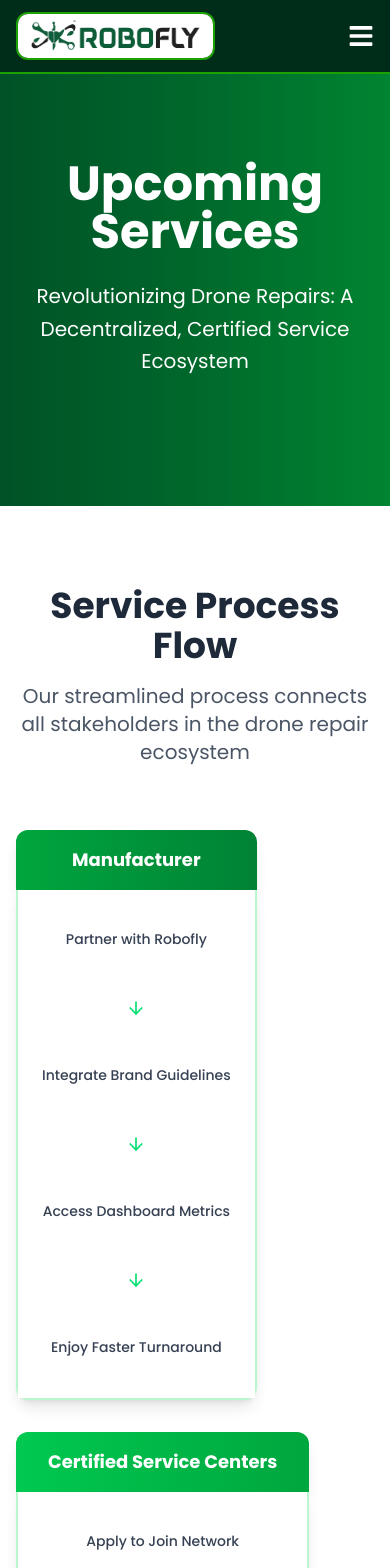
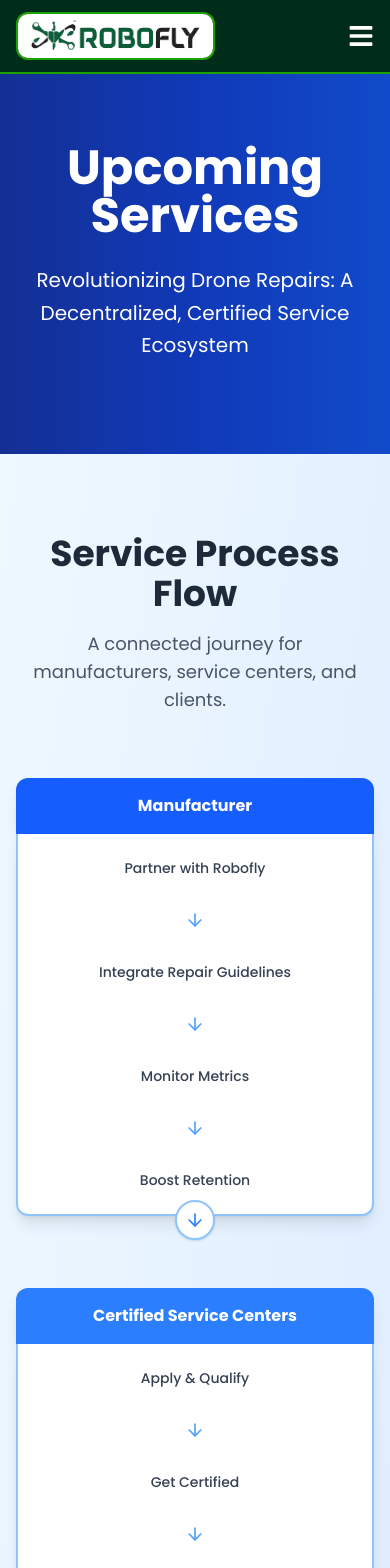
Before and after one commit to soham-0-0-7/Robofly-website, a Next.js app: page /upcoming_services in a window 390 px wide. Shown: the top 1568 px of the page. Built offline with nearby package versions, Linux system fonts and the light colour scheme.

Commit message:
changed the theme to cool blue, added view animaitons, adjusted some elements for mobile view

```diff
--- a/src/app/upcoming_services/page.tsx
+++ b/src/app/upcoming_services/page.tsx
@@ -1,12 +1,29 @@
-'use client';
-import React, { useState, useEffect } from 'react';
-import { ArrowRight, Factory, Settings, Users, CheckCircle, Clock, Shield, Star, ArrowDown } from 'lucide-react';
-import { Button } from '../../components/ui/button';
-import { Card, CardContent } from '../../components/ui/card';
-import Link from "next/link"
+"use client";
+import React, { useState, useEffect, useRef } from "react";
+import {
+  ArrowRight,
+  Factory,
+  Settings,
+  Users,
+  CheckCircle,
+  Clock,
+  Shield,
+  Star,
+  ArrowDown,
+} from "lucide-react";
+import { Card, CardContent } from "../../components/ui/card";
+import Link from "next/link";
+import { motion, useInView, AnimatePresence } from "framer-motion";
+
 const Page = () => {
   const [activeSection, setActiveSection] = useState<number | null>(null);
   const [isVisible, setIsVisible] = useState(false);
+
+  const flowchartRef = useRef(null);
+  const isFlowchartInView = useInView(flowchartRef, {
+    once: true,
+    margin: "-100px",
+  });
 
   useEffect(() => {
     setIsVisible(true);
@@ -14,302 +31,313 @@ const Page = () => {
 
   const flowchartData = [
     {
-      id: 'manufacturer',
-      title: 'Manufacturer',
+      id: "manufacturer",
+      title: "Manufacturer",
       icon: Factory,
-      color: 'bg-green-600',
-      position: 'left',
-      connections: ['certified-centers'],
+      color: "bg-blue-600",
+      position: "left",
+      connections: ["certified-centers"],
       subPoints: [
         {
-          title: 'Partner with Robofly',
+          title: "Partner with Robofly",
           icon: CheckCircle,
           details: [
-            'Sign a collaboration agreement to join Robofly\'s repair ecosystem.',
-            'Share brand specifications and repair expectations.',
-            'Get listed as an official drone brand partner.',
-            'Gain visibility on Robofly\'s certified network.'
-          ]
+            "Sign a collaboration agreement.",
+            "Upload brand repair expectations.",
+            "Become a verified partner.",
+          ],
         },
         {
-          title: 'Integrate Brand-Specific Repair Guidelines',
+          title: "Integrate Repair Guidelines",
           icon: Settings,
           details: [
-            'Upload model-wise repair SOPs and manuals.',
-            'Define required tools and parts for repairs.',
-            'Set safety and calibration standards for your drones.',
-            'Ensure alignment with warranty policies.'
-          ]
+            "Upload SOPs and manuals.",
+            "Define tools and standards.",
+            "Align warranty policies.",
+          ],
         },
         {
-          title: 'Access Dashboard for Feedback & Repair Metrics',
+          title: "Monitor Metrics",
           icon: Shield,
           details: [
-            'View live data on repair success rates and turnaround time.',
-            'Analyze customer satisfaction scores.',
-            'Track the most common failure points per model.',
-            'Receive alerts on unauthorized or low-quality service issues.'
-          ]
+            "Track repair success rates.",
+            "View satisfaction feedback.",
+            "Get alerts on issues.",
+          ],
         },
         {
-          title: 'Enjoy Faster Turnaround & Stronger Customer Retention',
+          title: "Boost Retention",
           icon: Star,
           details: [
-            'Reduce downtime through streamlined workflows.',
-            'Boost loyalty with certified, brand-aligned servicing.',
-            'Build trust through reliable post-sale support.',
-            'Increase repeat business via customer satisfaction.'
-          ]
-        }
-      ]
+            "Ensure faster turnaround.",
+            "Improve loyalty & support.",
+            "Build trust post-sale.",
+          ],
+        },
+      ],
     },
     {
-      id: 'certified-centers',
-      title: 'Certified Service Centers',
+      id: "certified-centers",
+      title: "Certified Service Centers",
       icon: Settings,
-      color: 'bg-green-500',
-      position: 'center',
-      connections: ['drone-clients'],
+      color: "bg-blue-500",
+      position: "center",
+      connections: ["drone-clients"],
       subPoints: [
         {
-          title: 'Apply to Join Robofly Network',
+          title: "Apply & Qualify",
           icon: CheckCircle,
           details: [
-            'Submit business credentials and repair experience.',
-            'Pass background checks and vetting.',
-            'Meet minimum equipment and staffing standards.',
-            'Sign service-level agreement (SLA) with Robofly.'
-          ]
+            "Submit business credentials.",
+            "Meet vetting standards.",
+            "Sign SLA with Robofly.",
+          ],
         },
         {
-          title: 'Get Trained & Certified',
+          title: "Get Certified",
           icon: Settings,
           details: [
-            'Complete manufacturer-approved training programs.',
-            'Learn repair standards for multiple drone brands.',
-            'Pass theoretical and practical assessments.',
-            'Earn a Robofly Certified Technician badge.'
-          ]
+            "Attend brand training.",
+            "Pass practical assessments.",
+            "Earn certification badge.",
+          ],
         },
         {
-          title: 'Start Accepting Repair Requests',
+          title: "Start Servicing",
           icon: Clock,
           details: [
-            'Get listed in Robofly\'s platform as an available service center.',
-            'Receive real-time job requests based on location.',
-            'Use Robofly\'s repair management system to track jobs.',
-            'Manage scheduling, pickup, and delivery from the platform.'
-          ]
+            "Get listed on platform.",
+            "Receive real-time jobs.",
+            "Manage delivery & pickup.",
+          ],
         },
         {
-          title: 'Follow Quality Protocols & Continuous Support',
+          title: "Maintain Quality",
           icon: Shield,
           details: [
-            'Adhere to documented SOPs for diagnostics and repair.',
-            'Submit photos/videos of repairs for audits.',
-            'Access live chat with technical experts for support.',
-            'Receive ratings and feedback for service improvement.'
-          ]
-        }
-      ]
+            "Follow SOPs.",
+            "Submit repair audits.",
+            "Access live support.",
+          ],
+        },
+      ],
     },
     {
-      id: 'drone-clients',
-      title: 'Drone Clients',
+      id: "drone-clients",
+      title: "Drone Clients",
       icon: Users,
-      color: 'bg-green-400',
-      position: 'right',
+      color: "bg-blue-400",
+      position: "right",
       connections: [],
       subPoints: [
         {
-          title: 'Submit Repair Request Online',
+          title: "Submit Request",
           icon: Settings,
           details: [
-            'Fill in drone issue details on the Robofly portal/app.',
-            'Attach photos/videos of the malfunction.',
-            'Choose preferred time/date for pickup or drop-off.',
-            'Track repair status in real-time.'
-          ]
+            "Describe issues online.",
+            "Attach media files.",
+            "Pick slot for service.",
+          ],
         },
         {
-          title: 'Assigned to Nearest Certified Center',
+          title: "Auto Assignment",
           icon: CheckCircle,
           details: [
-            'Automatically routed to nearby certified center.',
-            'Get ETA and contact of assigned service technician.',
-            'Choose from in-store, pickup, or onsite service options.',
-            'Get notified about service progress and updates.'
-          ]
+            "Get nearest center.",
+            "View technician details.",
+            "Select delivery method.",
+          ],
         },
         {
-          title: 'Fast, Reliable Repairs',
+          title: "Quality Repairs",
           icon: Clock,
           details: [
-            'Receive genuine parts and expert handling.',
-            'Enjoy fixed-price or transparent quote-based services.',
-            'Repairs completed within a standardized turnaround time.',
-            'Warranty offered on repair depending on brand policy.'
-          ]
+            "Certified technicians.",
+            "Transparent pricing.",
+            "Warranty on parts.",
+          ],
         },
         {
-          title: 'Provide Feedback & Get Drone Back in Action',
+          title: "Feedback & Loyalty",
           icon: Star,
           details: [
-            'Rate the repair quality and service experience.',
-            'Report any post-repair issues or concerns.',
-            'Get loyalty rewards or discounts on future services.',
-            'Resume drone operations with confidence and assurance.'
-          ]
-        }
-      ]
-    }
+            "Rate service experience.",
+            "Earn rewards.",
+            "Back in the air fast!",
+          ],
+        },
+      ],
+    },
   ];
 
-  const linearFlowData = [
-    {
-      title: 'Manufacturer',
-      color: 'bg-gradient-to-r from-green-600 to-green-700',
-      steps: [
-        'Partner with Robofly',
-        'Integrate Brand Guidelines',
-        'Access Dashboard Metrics',
-        'Enjoy Faster Turnaround'
-      ]
-    },
-    {
-      title: 'Certified Service Centers',
-      color: 'bg-gradient-to-r from-green-500 to-green-600',
-      steps: [
-        'Apply to Join Network',
-        'Get Trained & Certified',
-        'Start Accepting Requests',
-        'Follow Quality Protocols'
-      ]
-    },
-    {
-      title: 'Drone Clients',
-      color: 'bg-gradient-to-r from-green-400 to-green-500',
-      steps: [
-        'Submit Repair Request',
-        'Assigned to Nearest Center',
-        'Fast, Reliable Repairs',
-        'Provide Feedback & Resume'
-      ]
-    }
-  ];
+  const linearFlowData = flowchartData.map((f) => ({
+    title: f.title,
+    color: f.color,
+    steps: f.subPoints.map((s) => s.title),
+  }));
 
   return (
-    <div className="min-h-screen bg-gradient-to-br from-slate-50 to-blue-50">
+    <div className="min-h-screen bg-gradient-to-br from-sky-50 to-blue-100">
       {/* Hero Section */}
-      <section className="relative overflow-hidden bg-gradient-to-r from-green-800 via-green-700 to-green-600 text-white">
+      <section className="relative overflow-hidden bg-gradient-to-r from-blue-800 via-blue-700 to-blue-600 text-white">
         <div className="absolute inset-0 bg-black/20"></div>
-        <div className="relative container mx-auto px-4 py-24">
-          <div className={`text-center transform transition-all duration-1000 ${isVisible ? 'translate-y-0 opacity-100' : 'translate-y-10 opacity-0'}`}>
+        <div className="relative container mx-auto px-4 py-20">
+          <motion.div
+            initial={{ opacity: 0, y: 30 }}
+            animate={{ opacity: 1, y: 0 }}
+            transition={{ duration: 1 }}
+            className="text-center"
+          >
             <h1 className="text-5xl md:text-6xl font-bold mb-6">
               Upcoming Services
             </h1>
-            <p className="text-xl md:text-2xl mb-8 max-w-4xl mx-auto leading-relaxed">
-              Revolutionizing Drone Repairs: A Decentralized, Certified Service Ecosystem
+            <p className="text-xl md:text-2xl mb-3 max-w-4xl mx-auto leading-relaxed">
+              Revolutionizing Drone Repairs: A Decentralized, Certified Service
+              Ecosystem
             </p>
-          </div>
+          </motion.div>
         </div>
       </section>
 
-      {/* Linear Flowchart Section */}
-      <section className="py-20 bg-white">
-        <div className="container mx-auto px-4">
+      {/* Flowchart Section */}
+      <section className="py-20">
+        <motion.div
+          ref={flowchartRef}
+          initial={{ opacity: 0, y: 50 }}
+          animate={isFlowchartInView ? { opacity: 1, y: 0 } : {}}
+          transition={{ duration: 0.8 }}
+          className="container mx-auto px-4"
+        >
           <div className="text-center mb-16">
-            <h2 className="text-4xl font-bold text-gray-800 mb-4">Service Process Flow</h2>
-            <p className="text-xl text-gray-600 max-w-3xl mx-auto">
-              Our streamlined process connects all stakeholders in the drone repair ecosystem
+            <h2 className="text-4xl font-bold text-gray-800 mb-4">
+              Service Process Flow
+            </h2>
+            <p className="text-lg text-gray-600 max-w-3xl mx-auto">
+              A connected journey for manufacturers, service centers, and
+              clients.
             </p>
           </div>
 
-          <div className="max-w-6xl mx-auto">
-            <div className="flex flex-col lg:flex-row justify-center items-start gap-8 lg:gap-12">
-              {linearFlowData.map((section, sectionIndex) => (
-                <div key={section.title} className="flex flex-col items-center flex-1 relative">
-                  {/* Header */}
-                  <div className={`${section.color} text-white px-8 py-4 rounded-t-xl font-bold text-center w-full max-w-sm shadow-lg`}>
-                    <h3 className="text-lg">{section.title}</h3>
+          <div className="flex flex-col lg:flex-row items-start gap-12 lg:gap-8 justify-center">
+            {linearFlowData.map((section, index) => (
+              <motion.div
+                key={section.title}
+                initial={{ opacity: 0, scale: 0.9 }}
+                animate={{ opacity: 1, scale: 1 }}
+                transition={{ duration: 0.5, delay: index * 0.2 }}
+                className="relative w-full max-w-sm mx-auto flex-shrink-0"
+              >
+                <div
+                  className={`${section.color} text-white px-6 py-4 rounded-t-xl font-bold text-center shadow-lg`}
+                >
+                  <h3>{section.title}</h3>
                 </div>
-
-                  {/* Steps */}
-                  <div className="border-2 border-t-0 border-green-200 rounded-b-xl w-full max-w-sm shadow-lg bg-white">
-                    {section.steps.map((step, stepIndex) => (
-                      <div key={stepIndex}>
-                        <div className="p-6 text-center bg-white hover:bg-green-50 transition-colors duration-200 min-h-[100px] flex items-center justify-center">
-                          <p className="text-sm font-medium text-gray-700 leading-relaxed">{step}</p>
+                <div className="border-2 border-t-0 border-blue-300 rounded-b-xl shadow-lg bg-white">
+                  {section.steps.map((step, i) => (
+                    <div key={i}>
+                      <div className="p-6 text-center hover:bg-blue-50 transition-colors duration-200">
+                        <p className="text-sm font-medium text-gray-700">
+                          {step}
+                        </p>
                       </div>
-                        {stepIndex < section.steps.length - 1 && (
+                      {i < section.steps.length - 1 && (
                         <div className="flex justify-center py-2">
-                            <ArrowDown className="h-5 w-5 text-green-400" />
+                          <ArrowDown className="h-5 w-5 text-blue-400" />
                         </div>
                       )}
                     </div>
                   ))}
                 </div>
-
-                  {/* Horizontal Arrow (except for last item) */}
-                  {sectionIndex < linearFlowData.length - 1 && (
-                    <div className="hidden lg:flex items-center justify-center absolute -right-6 top-1/2 transform -translate-y-1/2 z-10">
-                      <div className="bg-white rounded-full p-2 shadow-lg border-2 border-green-200">
-                        <ArrowRight className="h-6 w-6 text-green-500" />
+                {index < linearFlowData.length - 1 && (
+                  <div className="hidden lg:block absolute -right-6 top-1/2 transform -translate-y-1/2 z-10">
+                    <div className="bg-white border-2 border-blue-300 p-2 rounded-full shadow-lg">
+                      <ArrowRight className="h-6 w-6 text-blue-500" />
                     </div>
                   </div>
                 )}
+                {index < linearFlowData.length - 1 && (
+                  <div className="lg:hidden flex justify-center -mt-4">
+                    <div className="bg-white border-2 border-blue-300 p-2 rounded-full shadow">
+                      <ArrowDown className="h-5 w-5 text-blue-500" />
                     </div>
+                  </div>
+                )}
+              </motion.div>
             ))}
           </div>
-          </div>
 
-          {/* View Details Buttons */}
           <div className="flex flex-col sm:flex-row justify-center gap-4 mt-16">
             {linearFlowData.map((section, index) => (
-              <Button
+              <button
                 key={section.title}
-                onClick={() => setActiveSection(activeSection === index ? null : index)}
-                className='px-8 py-3 rounded-full transition-all duration-300 transform hover:scale-105 bg-green-600 text-white hover:bg-green-700'
+                onClick={() =>
+                  setActiveSection(activeSection === index ? null : index)
+                }
+                className="px-8 py-3 rounded-full bg-blue-600 text-white hover:bg-blue-700 transition-all duration-300"
               >
-                {activeSection === index ? 'Hide Details' : `View ${section.title} Details`}
-              </Button>
+                {activeSection === index
+                  ? "Hide Details"
+                  : `View ${section.title} Details`}
+              </button>
             ))}
           </div>
-        </div>
+        </motion.div>
       </section>
 
-      {/* Detailed Sections */}
+      {/* Detail Section with Animation */}
+
       {activeSection !== null && (
-        <div className="transition-all duration-500 bg-gradient-to-r from-gray-50 to-white pb-20">
-          <section className="py-16">
-            <div className="container mx-auto px-4">
+        <motion.div
+          key={activeSection}
+          initial={{ opacity: 0, y: 40 }}
+          animate={{ opacity: 1, y: 0 }}
+          exit={{ opacity: 0, y: 40 }}
+          transition={{ duration: 0.6, ease: "easeOut" }}
+          className="py-20 -mt-24"
+        >
+          <section
+            className="container mx-auto px-4 border-blue-300 border-2 py-8 rounded-lg shadow-lg"
+            style={{ background: "radial-gradient(circle,#ffffff,#e7f3ff)" }}
+          >
             <div className="text-center mb-12">
-                <div className={`${linearFlowData[activeSection].color} w-16 h-16 rounded-full flex items-center justify-center mx-auto mb-4 shadow-lg`}>
-                  {activeSection === 0 && <Factory className="h-8 w-8 text-white" />}
-                  {activeSection === 1 && <Settings className="h-8 w-8 text-white" />}
-                  {activeSection === 2 && <Users className="h-8 w-8 text-white" />}
+              <div
+                className={`${linearFlowData[activeSection].color} w-16 h-16 rounded-full flex items-center justify-center mx-auto mb-4`}
+              >
+                {activeSection === 0 && (
+                  <Factory className="text-white w-8 h-8" />
+                )}
+                {activeSection === 1 && (
+                  <Settings className="text-white w-8 h-8" />
+                )}
+                {activeSection === 2 && (
+                  <Users className="text-white w-8 h-8" />
+                )}
               </div>
-                <h2 className="text-4xl font-bold text-gray-800 mb-4">{linearFlowData[activeSection].title}</h2>
+              <h2 className="text-4xl font-bold text-gray-800">
+                {linearFlowData[activeSection].title}
+              </h2>
             </div>
 
             <div className="grid grid-cols-1 md:grid-cols-2 gap-8 max-w-6xl mx-auto">
-                {flowchartData[activeSection].subPoints.map((subPoint, index) => (
+              {flowchartData[activeSection].subPoints.map((sub, idx) => (
                 <Card
-                    key={index}
-                    className="group hover:shadow-xl transition-all duration-300 transform hover:-translate-y-1"
+                  key={idx}
+                  className="hover:shadow-xl transition-all duration-300"
                 >
                   <CardContent className="p-8">
                     <div className="flex items-center mb-6">
-                        <div className="bg-green-100 w-12 h-12 rounded-lg flex items-center justify-center mr-4 group-hover:bg-green-200 transition-colors duration-300">
-                          <subPoint.icon className="h-6 w-6 text-green-600" />
+                      <div className="bg-blue-100 w-12 h-12 rounded-lg flex items-center justify-center mr-4">
+                        <sub.icon className="text-blue-600 h-6 w-6" />
                       </div>
-                        <h3 className="text-xl font-bold text-gray-800">{subPoint.title}</h3>
+                      <h3 className="text-xl font-semibold text-gray-800">
+                        {sub.title}
+                      </h3>
                     </div>
                     <ul className="space-y-3">
-                        {subPoint.details.map((detail, detailIndex) => (
-                          <li key={detailIndex} className="flex items-start">
-                            <CheckCircle className="h-5 w-5 text-green-500 mr-3 mt-0.5 flex-shrink-0" />
-                            <span className="text-gray-600 leading-relaxed">{detail}</span>
+                      {sub.details.map((detail, i) => (
+                        <li key={i} className="flex items-start">
+                          <CheckCircle className="text-blue-500 w-5 h-5 mr-3 mt-1" />
+                          <span className="text-gray-600">{detail}</span>
                         </li>
                       ))}
                     </ul>
@@ -317,29 +345,25 @@ const Page = () => {
                 </Card>
               ))}
             </div>
-            </div>
           </section>
-        </div>
+        </motion.div>
       )}
 
-      {/* Call to Action */}
-      <section className="py-20 bg-gradient-to-r from-green-600 to-green-700 text-white">
+      {/* CTA Section */}
+      <section className="py-20 bg-gradient-to-r from-blue-600 to-blue-700 text-white -mb-20 border-t-4 border-blue-400">
         <div className="container mx-auto px-4 text-center">
-          <h2 className="text-4xl font-bold mb-6">Ready to Join Our Ecosystem?</h2>
-          <p className="text-xl mb-8 max-w-3xl mx-auto">
-            Whether you&apos;re a manufacturer, service center, or drone owner, Robofly&apos;s ecosystem is designed to serve you better.
+          <h2 className="text-4xl font-bold mb-4">
+            Ready to Join Our Ecosystem?
+          </h2>
+          <p className="text-lg mb-6 max-w-2xl mx-auto">
+            Whether you're a manufacturer, center, or drone owner — Robofly has
+            your back.
           </p>
-          <div className="flex flex-col sm:flex-row gap-4 justify-center">
           <Link href="/contact">
-            <Button
-              size="lg"
-              variant="outline"
-              className="border-white text-white hover:bg-white hover:text-green-700 px-8 py-3 rounded-full font-semibold"
-            >
+            <button className="px-8 py-3 rounded-full font-semibold bg-white text-blue-700 hover:bg-blue-100 transition-all duration-300">
               Contact Us
-            </Button>
+            </button>
           </Link>
-          </div>
         </div>
       </section>
     </div>
```
Lines whose indentation alone changed are shown as unchanged.
